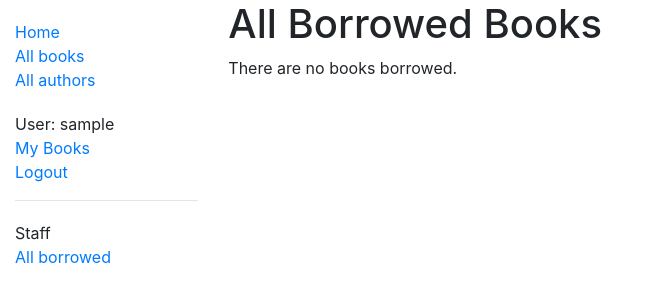
After one commit to ashrafaa/django-library, a Django app: page /catalog/allbooks/ in a window 1280 px wide. The commit adds this page. Shown: the top 302 px of the page, without its empty margins (0-649 px from the left). Run offline with Django 3.2, Linux system fonts and the light colour scheme; the visitor is signed in with stand-in values (Sample User, id 1); data that the repository does not hold is empty; some libraries are stand-ins or nearby versions.

Commit message:
Add permission check on views and templates

```diff
--- a/catalog/admin.py
+++ b/catalog/admin.py
@@ -14,6 +14,7 @@ class BookAdmin(admin.ModelAdmin):
 
 @admin.register(BookInstance)
 class BookInstanceAdmin(admin.ModelAdmin):
+    list_display = ('book', 'status', 'borrower', 'due_back', 'id')
     list_filter = ('status', 'due_back')
 
     fieldsets = (
@@ -21,7 +22,7 @@ class BookInstanceAdmin(admin.ModelAdmin):
             'fields': ('book', 'imprint', 'id')
         }),
         ('Availability', {
-            'fields': ('status', 'due_back')
+            'fields': ('status', 'due_back', 'borrower')
         })
     )
 
--- a/catalog/templates/base_generic.html
+++ b/catalog/templates/base_generic.html
@@ -19,12 +19,24 @@
           <li><a href="{% url 'books' %}">All books</a></li>
           <li><a href="{% url 'authors' %}">All authors</a></li>
         </ul>
-          {% if user.is_authenticated %}
-             <li>User: {{ user.get_username }}</li>
-             <li><a href="{% url 'logout'%}?next={{request.path}}">Logout</a></li>
-           {% else %}
-             <li><a href="{% url 'login'%}?next={{request.path}}">Login</a></li>
+        <ul class="sidebar-nav">
+            {% if user.is_authenticated %}
+                <li>User: {{ user.get_username }}</li>
+                <li><a href="{% url 'my-borrowed' %}">My Books</a></li>
+                <li><a href="{% url 'logout'%}?next={{request.path}}">Logout</a></li>
+            {% else %}
+                <li><a href="{% url 'login'%}?next={{request.path}}">Login</a></li>
+            {% endif %}
+        </ul>
+     {% if user.is_staff %}
+       <hr />
+       <ul class="sidebar-nav">
+           <li>Staff</li>
+           {% if perms.catalog.can_mark_returned %}
+           <li><a href="{% url 'all-borrowed' %}">All borrowed</a></li>
            {% endif %}
+        </ul>
+    {% endif %}
      {% endblock %}
       </div>
       <div class="col-sm-10 ">
--- /dev/null
+++ b/catalog/templates/catalog/bookinstance_list_borrowed_all.html
@@ -0,0 +1,20 @@
+{% extends "base_generic.html" %}
+
+{% block content %}
+    <h1>All Borrowed Books</h1>
+
+    {% if bookinstance_list %}
+    <ul>
+
+      {% for bookinst in bookinstance_list %}
+      <li class="{% if bookinst.is_overdue %}text-danger{% endif %}">
+        <a href="{% url 'book-detail' bookinst.book.pk %}">{{bookinst.book.title}}</a>
+          ({{ bookinst.due_back }}) {% if user.is_staff %}- {{ bookinst.borrower }}{% endif %}
+      </li>
+      {% endfor %}
+    </ul>
+
+    {% else %}
+      <p>There are no books borrowed.</p>
+    {% endif %}
+{% endblock %}
--- a/catalog/urls.py
+++ b/catalog/urls.py
@@ -8,4 +8,6 @@ urlpatterns = [
     # re_path(r'^book/(?P<pk>\d+)$', views.BookDetailView.as_view(), name='book-detail'),
     path('authors/', views.AuthorListView.as_view(), name='authors'),
     re_path(r'^author/(?P<pk>\d+)$', views.AuthorDetailView.as_view(), name='author-detail'),
+    path('mybooks/', views.LoanedBooksByUserListView.as_view(), name='my-borrowed'),
+    path('allbooks/', views.LoanedBooksAllListView.as_view(), name='all-borrowed'),
 ]
--- a/catalog/views.py
+++ b/catalog/views.py
@@ -2,6 +2,7 @@ from django.shortcuts import render
 from catalog.models import Book, Author, BookInstance, Genre
 from django.views.generic import ListView, DetailView
 from django.contrib.auth.decorators import login_required
+from django.contrib.auth.mixins import LoginRequiredMixin, PermissionRequiredMixin
 
 @login_required
 def index(request):
@@ -57,3 +58,22 @@ class AuthorListView(ListView):
 
 class AuthorDetailView(DetailView):
     model = Author
+
+class LoanedBooksByUserListView(LoginRequiredMixin, ListView):
+    """ Generic class based view listing books on loan to current user """
+    model = BookInstance
+    template_name = 'catalog/bookinstance_list_borrowed_user.html'
+    paginate_by = 10
+
+    def get_queryset(self):
+        return BookInstance.objects.filter(borrower=self.request.user).filter(status__exact='o').order_by('due_back')
+
+class LoanedBooksAllListView(PermissionRequiredMixin, ListView):
+    """ Generic class based view listing all books on loan. Only visible to users with can_mark_returned permission """
+    model = BookInstance
+    permission_required = 'catalog.can_mark_returned'
+    template_name = 'catalog/bookinstance_list_borrowed_all.html'
+    paginate_by = 10
+
+    def get_queryset(self):
+        return BookInstance.objects.filter(status__exact='o').order_by('due_back')
```
Also changed, not shown: catalog/models.py (+11 -1 lines), catalog/migrations/0002_bookinstance_borrower.py, catalog/migrations/0003_auto_20190218_1520.py (added), 1 other file.
